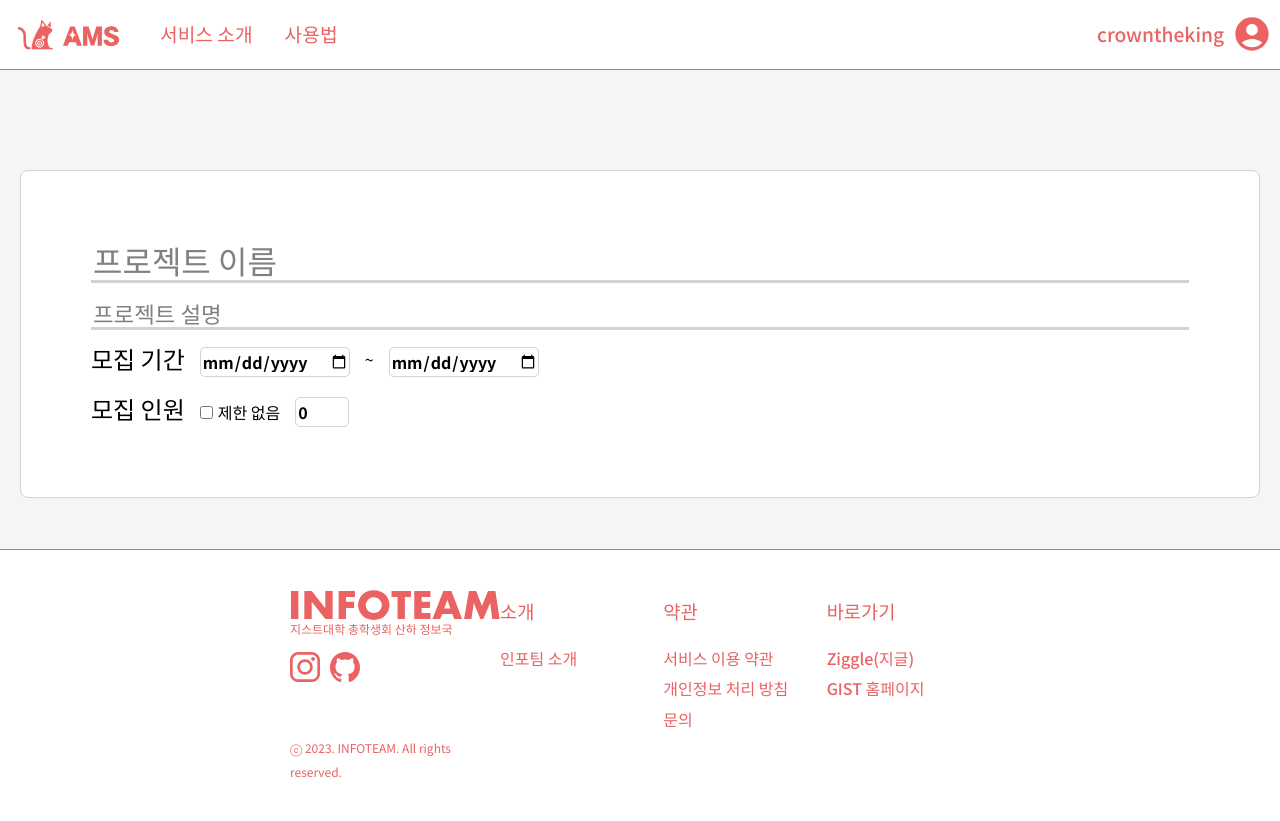
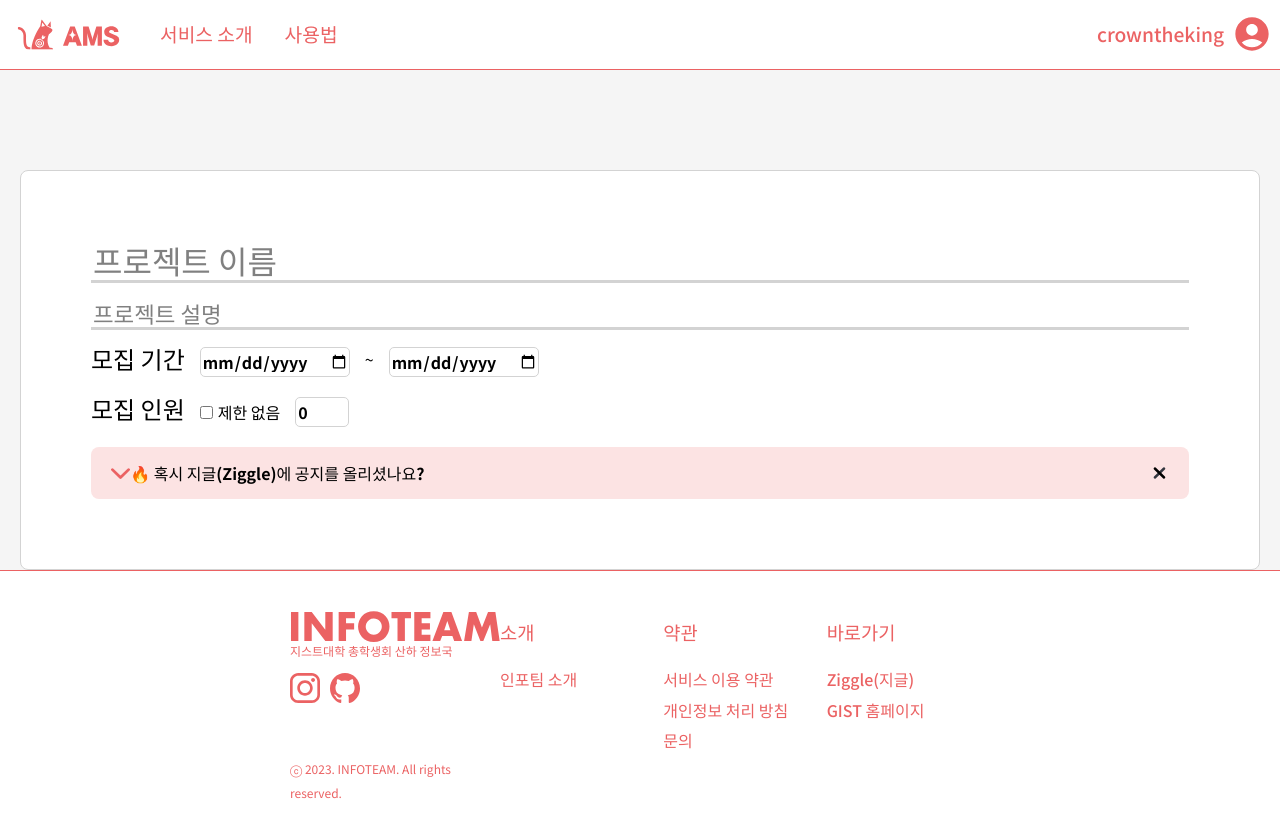
Before and after one commit to gsainfoteam/ziggle-ams-fe, a React (Vite) app: page /create in a window 1280 px wide. Before the commit the page ends 800 px from the top, so only its background shows below. Built offline with nearby package versions, Linux system fonts and the light colour scheme.

Commit message:
✨ Add lost AccordionInfo while reformatting the code

```diff
--- a/src/pages/CreateProject/FormConstructor.tsx
+++ b/src/pages/CreateProject/FormConstructor.tsx
@@ -2,6 +2,9 @@ import React, { useReducer } from "react";
 import styled from "styled-components";
 
 import Paper from "./Paper";
+import AccordionInfo, {
+  AccordionInfoWidgetData,
+} from "./widgets/AccordionInfo";
 import DurationInput, {
   DurationInputWidgetData,
 } from "./widgets/DurationInput";
@@ -21,12 +24,14 @@ export enum WidgetTypes {
   SimpleTextInput = "SimpleTextInput",
   DurationInput = "DurationInput",
   RecruitNumInput = "RecruitNumInput",
+  AccordionInfo = "AccordionInfo",
 }
 
 export type WidgetData =
   | SimpleTextInputWidgetData
   | DurationInputWidgetData
-  | RecruitNumInputWidgetData;
+  | RecruitNumInputWidgetData
+  | AccordionInfoWidgetData;
 
 interface SimpleTextInputAction {
   id: string;
@@ -123,6 +128,10 @@ const templates: Templates = {
       recruitNum: "0",
       isNoLimit: false,
     },
+    {
+      id: "AccordionInfo",
+      widgetType: WidgetTypes.AccordionInfo,
+    },
   ],
 };
 
@@ -187,6 +196,8 @@ const FormConstructor = () => {
                   key={i}
                 />
               );
+            case WidgetTypes.AccordionInfo:
+              return <AccordionInfo />;
           }
         })}
       </Paper>
--- /dev/null
+++ b/src/pages/CreateProject/widgets/AccordionInfo.tsx
@@ -0,0 +1,141 @@
+import { useState } from "react";
+import styled from "styled-components";
+
+import arrowDown from "../assets/arrowDown.svg";
+import close from "../assets/close.svg";
+import ziggleImage from "../assets/ziggle.png";
+import { WidgetTypes } from "../FormConstructor";
+
+const Container = styled.div`
+  display: flex;
+  flex-direction: column;
+  width: 100%;
+  background-color: #fce3e3;
+  border-radius: 8px;
+  transition: height 0.3s;
+`;
+
+const HeadSection = styled.div`
+  display: flex;
+  align-items: center;
+  height: 2em;
+  gap: 1em;
+  margin: 10px 20px;
+`;
+
+const Wrapper = styled.div`
+  display: flex;
+  flex-grow: 1;
+  align-items: center;
+  &:hover {
+    cursor: pointer;
+  }
+`;
+
+const Arrow = styled.img.attrs({ src: arrowDown })<{ isExpanded: boolean }>`
+  display: flex;
+  width: 1.2em;
+  transform: ${({ isExpanded }) => isExpanded && `rotate(180deg)`};
+  transition: transform 0.3s;
+`;
+
+const Title = styled.div`
+  display: flex;
+  font-weight: 700;
+`;
+
+const Close = styled.img.attrs({ src: close })`
+  width: 1.2em;
+  &:hover {
+    cursor: pointer;
+  }
+`;
+
+const ContentSection = styled.div`
+  display: flex;
+  gap: 20px;
+  padding: 10px;
+  margin: 0 20px;
+`;
+
+const Image = styled.img`
+  display: flex;
+  width: 250px;
+  border-radius: 5px;
+`;
+
+const Text = styled.div`
+  display: flex;
+  align-items: center;
+  font-weight: 500;
+`;
+
+const ActionSection = styled.div`
+  display: flex;
+  justify-content: center;
+  margin: 20px;
+`;
+
+const ActionButton = styled.button`
+  display: flex;
+  padding: 0.7em 1.5em;
+  background-color: white;
+  border: 1px solid #eb6263;
+  border-radius: 8px;
+  font-weight: 700;
+  font-size: 0.8em;
+  color: #eb6263;
+  &:hover {
+    cursor: pointer;
+    background-color: #eb6263;
+    color: white;
+    border: 1px solid none;
+  }
+  &:active {
+    box-shadow: none;
+  }
+`;
+
+export interface AccordionInfoWidgetData {
+  id: string;
+  widgetType: WidgetTypes.AccordionInfo;
+}
+
+const AccordionInfo = () => {
+  const [isExpanded, setIsExpanded] = useState(false);
+
+  const toggle = () => {
+    setIsExpanded((isExpanded) => !isExpanded);
+  };
+
+  return (
+    <Container>
+      <HeadSection>
+        <Wrapper onClick={toggle}>
+          <Arrow isExpanded={isExpanded} />
+          <Title>🔥 혹시 지글(Ziggle)에 공지를 올리셨나요?</Title>
+        </Wrapper>
+        <Close />
+      </HeadSection>
+      {isExpanded && (
+        <>
+          <ContentSection>
+            <Image src={ziggleImage} />
+            <Text>
+              지글(Ziggle)은 지스트대학 통합 공지 및 단체 홍보, 모집
+              서비스입니다. 여러분은 Ziggle에 모집 공고, 행사 홍보를 위한 글을
+              사진과 함께 작성할 수 있습니다. 지글은 지스트 학생이라면 누구나
+              이용 가능하고, 뛰어난 접근성을 갖추고 있습니다. 지금 바로 Ziggle에
+              공지를 작성해보세요!
+            </Text>
+          </ContentSection>
+          <ActionSection>
+            <ActionButton>🔥지글(Ziggle)에 공지 작성하기</ActionButton>
+          </ActionSection>
+        </>
+      )}
+    </Container>
+  );
+};
+
+export default AccordionInfo;
```
